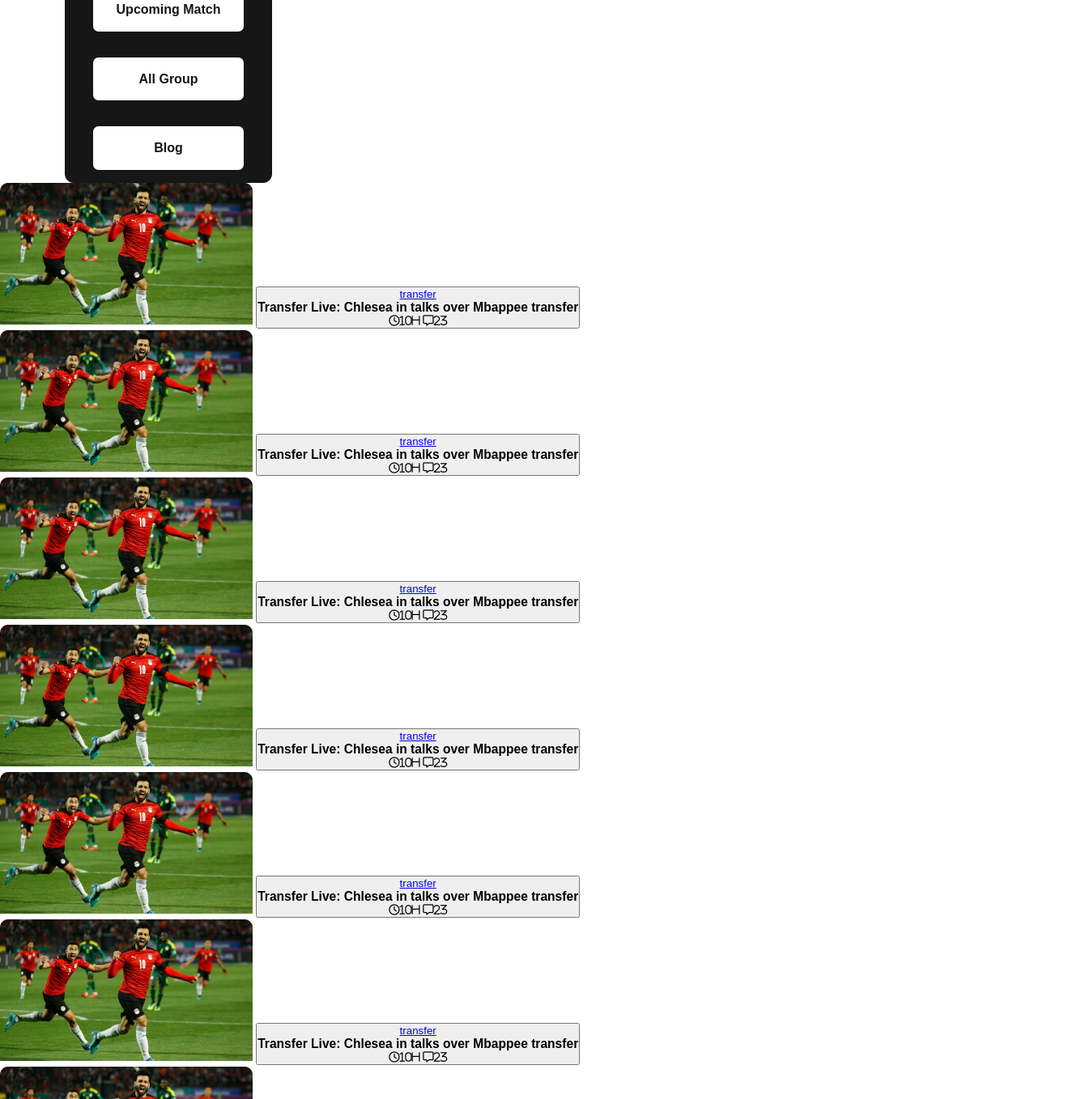
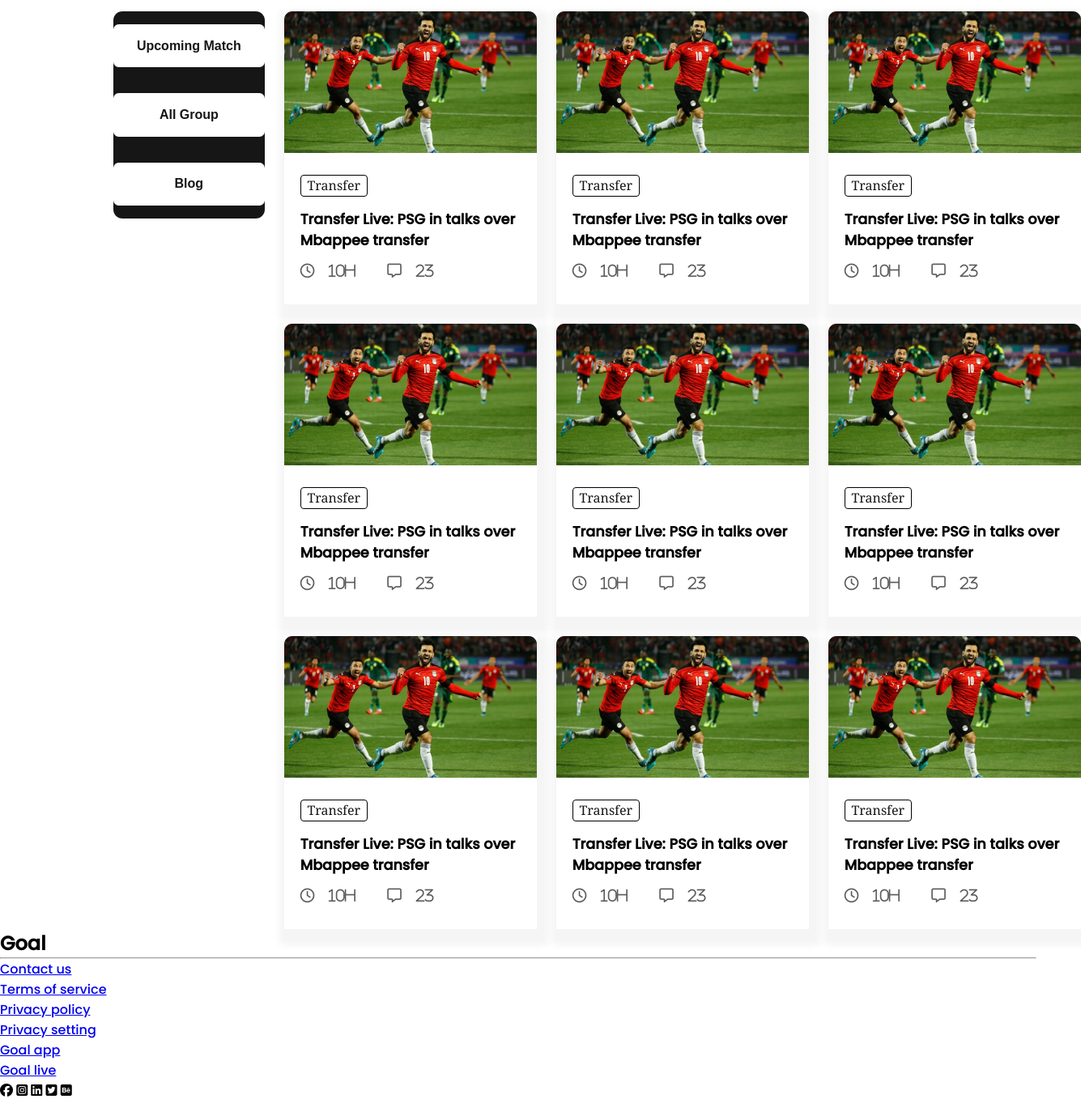
Before and after one commit to arnobshishir/world-cup-main, a plain HTML site: page index.html in a window 1280 px wide. Shown: the part 598-1956 px from the top of the page at 81% size, 1335 px wide, since content can reach past the window. Drawn offline with Linux system fonts and the light colour scheme.

Commit message:
main part css done

```diff
--- a/index.html
+++ b/index.html
@@ -70,89 +70,108 @@
 
         </aside>
         <!-- side bar part end  -->
-        <!-- blog part start  -->
-        <section class="blogs">
-            <div class="blog">
+        <!-- news part start  -->
+        <section class="news-container">
+            <div class="news">
                 <img src="assets/Blog Image.png" alt="">
-                <button>
-                    <a href="#">transfer</a>
-                    <h3>Transfer Live: Chlesea in talks over Mbappee transfer</h3>
-                    <i class="fa-regular fa-clock">10h</i>
-                    <i class="fa-regular fa-message">23</i>
-                </button>
+                <div class="transfer-news">
+                    <button class="transfer-btn">
+                        <a href="#">Transfer</a></button>
+                    <h3>Transfer Live: PSG in talks over Mbappee transfer</h3>
+                    <i class="fa-regular fa-clock"><span>10h</span></i>
+                    <i class="fa-regular fa-message"><span>23</span></i>
+                </div>
+
             </div>
-            <div class="blog">
+            <div class="news">
                 <img src="assets/Blog Image.png" alt="">
-                <button>
-                    <a href="#">transfer</a>
-                    <h3>Transfer Live: Chlesea in talks over Mbappee transfer</h3>
-                    <i class="fa-regular fa-clock">10h</i>
-                    <i class="fa-regular fa-message">23</i>
-                </button>
+                <div class="transfer-news">
+                    <button class="transfer-btn">
+                        <a href="#">Transfer</a></button>
+                    <h3>Transfer Live: PSG in talks over Mbappee transfer</h3>
+                    <i class="fa-regular fa-clock"><span>10h</span></i>
+                    <i class="fa-regular fa-message"><span>23</span></i>
+                </div>
+
             </div>
-            <div class="blog">
+            <div class="news">
                 <img src="assets/Blog Image.png" alt="">
-                <button>
-                    <a href="#">transfer</a>
-                    <h3>Transfer Live: Chlesea in talks over Mbappee transfer</h3>
-                    <i class="fa-regular fa-clock">10h</i>
-                    <i class="fa-regular fa-message">23</i>
-                </button>
+                <div class="transfer-news">
+                    <button class="transfer-btn">
+                        <a href="#">Transfer</a></button>
+                    <h3>Transfer Live: PSG in talks over Mbappee transfer</h3>
+                    <i class="fa-regular fa-clock"><span>10h</span></i>
+                    <i class="fa-regular fa-message"><span>23</span></i>
+                </div>
+
             </div>
-            <div class="blog">
+            <div class="news">
                 <img src="assets/Blog Image.png" alt="">
-                <button>
-                    <a href="#">transfer</a>
-                    <h3>Transfer Live: Chlesea in talks over Mbappee transfer</h3>
-                    <i class="fa-regular fa-clock">10h</i>
-                    <i class="fa-regular fa-message">23</i>
-                </button>
+                <div class="transfer-news">
+                    <button class="transfer-btn">
+                        <a href="#">Transfer</a></button>
+                    <h3>Transfer Live: PSG in talks over Mbappee transfer</h3>
+                    <i class="fa-regular fa-clock"><span>10h</span></i>
+                    <i class="fa-regular fa-message"><span>23</span></i>
+                </div>
+
             </div>
-            <div class="blog">
+            <div class="news">
                 <img src="assets/Blog Image.png" alt="">
-                <button>
-                    <a href="#">transfer</a>
-                    <h3>Transfer Live: Chlesea in talks over Mbappee transfer</h3>
-                    <i class="fa-regular fa-clock">10h</i>
-                    <i class="fa-regular fa-message">23</i>
-                </button>
+                <div class="transfer-news">
+                    <button class="transfer-btn">
+                        <a href="#">Transfer</a></button>
+                    <h3>Transfer Live: PSG in talks over Mbappee transfer</h3>
+                    <i class="fa-regular fa-clock"><span>10h</span></i>
+                    <i class="fa-regular fa-message"><span>23</span></i>
+                </div>
+
             </div>
-            <div class="blog">
+            <div class="news">
                 <img src="assets/Blog Image.png" alt="">
-                <button>
-                    <a href="#">transfer</a>
-                    <h3>Transfer Live: Chlesea in talks over Mbappee transfer</h3>
-                    <i class="fa-regular fa-clock">10h</i>
-                    <i class="fa-regular fa-message">23</i>
-                </button>
+                <div class="transfer-news">
+                    <button class="transfer-btn">
+                        <a href="#">Transfer</a></button>
+                    <h3>Transfer Live: PSG in talks over Mbappee transfer</h3>
+                    <i class="fa-regular fa-clock"><span>10h</span></i>
+                    <i class="fa-regular fa-message"><span>23</span></i>
+                </div>
+
             </div>
-            <div class="blog">
+            <div class="news">
                 <img src="assets/Blog Image.png" alt="">
-                <button>
-                    <a href="#">transfer</a>
-                    <h3>Transfer Live: Chlesea in talks over Mbappee transfer</h3>
-                    <i class="fa-regular fa-clock">10h</i>
-                    <i class="fa-regular fa-message">23</i>
-                </button>
+                <div class="transfer-news">
+                    <button class="transfer-btn">
+                        <a href="#">Transfer</a></button>
+                    <h3>Transfer Live: PSG in talks over Mbappee transfer</h3>
+                    <i class="fa-regular fa-clock"><span>10h</span></i>
+                    <i class="fa-regular fa-message"><span>23</span></i>
+                </div>
+
             </div>
-            <div class="blog">
+            <div class="news">
                 <img src="assets/Blog Image.png" alt="">
-                <button>
-                    <a href="#">transfer</a>
-                    <h3>Transfer Live: Chlesea in talks over Mbappee transfer</h3>
-                    <i class="fa-regular fa-clock">10h</i>
-                    <i class="fa-regular fa-message">23</i>
-                </button>
+                <div class="transfer-news">
+                    <button class="transfer-btn">
+                        <a href="#">Transfer</a></button>
+                    <h3>Transfer Live: PSG in talks over Mbappee transfer</h3>
+                    <i class="fa-regular fa-clock"><span>10h</span></i>
+                    <i class="fa-regular fa-message"><span>23</span></i>
+                </div>
+
             </div>
-            <div class="blog">
+            <div class="news">
                 <img src="assets/Blog Image.png" alt="">
-                <button>
-                    <a href="#">transfer</a>
-                    <h3>Transfer Live: Chlesea in talks over Mbappee transfer</h3>
-                    <i class="fa-regular fa-clock">10h</i>
-                    <i class="fa-regular fa-message">23</i>
-                </button>
+                <div class="transfer-news">
+                    <button class="transfer-btn">
+                        <a href="#">Transfer</a></button>
+                    <h3>Transfer Live: PSG in talks over Mbappee transfer</h3>
+                    <i class="fa-regular fa-clock"><span>10h</span></i>
+                    <i class="fa-regular fa-message"><span>23</span></i>
+                </div>
+
             </div>
+
         </section>
     </main>
 
--- a/styles/style.css
+++ b/styles/style.css
@@ -7,6 +7,7 @@
 body {
     font-family: 'Poppins', sans-serif;
     background-color: #FFFFFF;
+    font-size: 16px;
     width: 100%;
     min-height: 100vh;
 }
@@ -15,7 +16,7 @@ body {
 header {
     border-radius: 1.5em;
     background-color: #161616;
-    margin: 2.2em 5em;
+    margin: 2.2em 8.75em;
 
 }
 
@@ -33,8 +34,12 @@ header {
 
 .banner-heading {
     font-size: 2.2em;
+
 }
 
+.banner-text {
+    padding-bottom: 1.2em;
+}
 
 
 .btn-banner a {
@@ -50,12 +55,14 @@ header {
     height: 4em;
     border: none;
     background: #DD0000;
-    border-radius: 0.7em;
+    border-radius: 0.4em;
+
 }
 
 .btn-banner:hover {
     border: none;
     box-shadow: 0 8em 10em 0 rgba(255, 6, 6, 0.307), 0 1em 5em 0 rgba(246, 101, 101, 0.559);
+    transition-duration: 0.5s;
 }
 
 .banner-img img {
@@ -67,13 +74,26 @@ header {
 /*-----------------
  main part css start
 ---------------- */
+main {
+    display: flex;
+    margin-right: 8.75em;
+}
+
+.news-container {
+    display: grid;
+    grid-template-columns: repeat(3, 1fr);
+    justify-content: space-around;
+    gap: 1.5em;
+}
+
 /* aside part css start  */
-aside {
+.side-bars {
     height: 16em;
     width: 16em;
     background-color: #161616;
     border-radius: 0.7em;
-    margin-left: 5em;
+    margin-left: 8.75em;
+    margin-right: 1.5em;
 }
 
 .side-bar-buttons a {
@@ -105,6 +125,7 @@ aside {
 .side-bar-buttons button:hover {
     border: none;
     box-shadow: 0 8em 10em 0 rgba(255, 6, 6, 0.307), 0 1em 5em 0 rgba(246, 101, 101, 0.559);
+    transition-duration: 0.3s;
     background-color: #DD0000;
 
 }
@@ -114,3 +135,54 @@ aside {
 }
 
 /* aside part css complete */
+/* -----------------
+Transfer part start
+-------------------- */
+section .news {
+    width: 19.5em;
+    height: 22.625em;
+    border: none;
+    padding-bottom: 8px;
+    box-shadow: 4px 10px 8px 10px whitesmoke;
+}
+
+.transfer-btn a {
+    text-decoration: none;
+    color: #161616;
+    font-size: 1rem;
+    font-family: Georgia, 'Times New Roman', Times, serif;
+}
+
+.transfer-btn {
+    width: 6.25em;
+    height: 2em;
+    background-color: #FFFFFF;
+    border: 0.1em solid;
+    border-radius: 0.25rem;
+
+}
+
+.transfer-news {
+    padding: 1.25em;
+}
+
+.transfer-news h3 {
+    padding-top: 0.9em;
+    font-size: 1.1em;
+}
+
+.fa-clock,
+.fa-message {
+    padding-top: 0.9em;
+    padding-right: 2em;
+    font-size: 1.1em;
+    color: rgba(22, 22, 22, 0.7);
+}
+
+.fa-message span {
+    padding-left: 1em;
+}
+
+.fa-clock span {
+    padding-left: 1em;
+}
```
